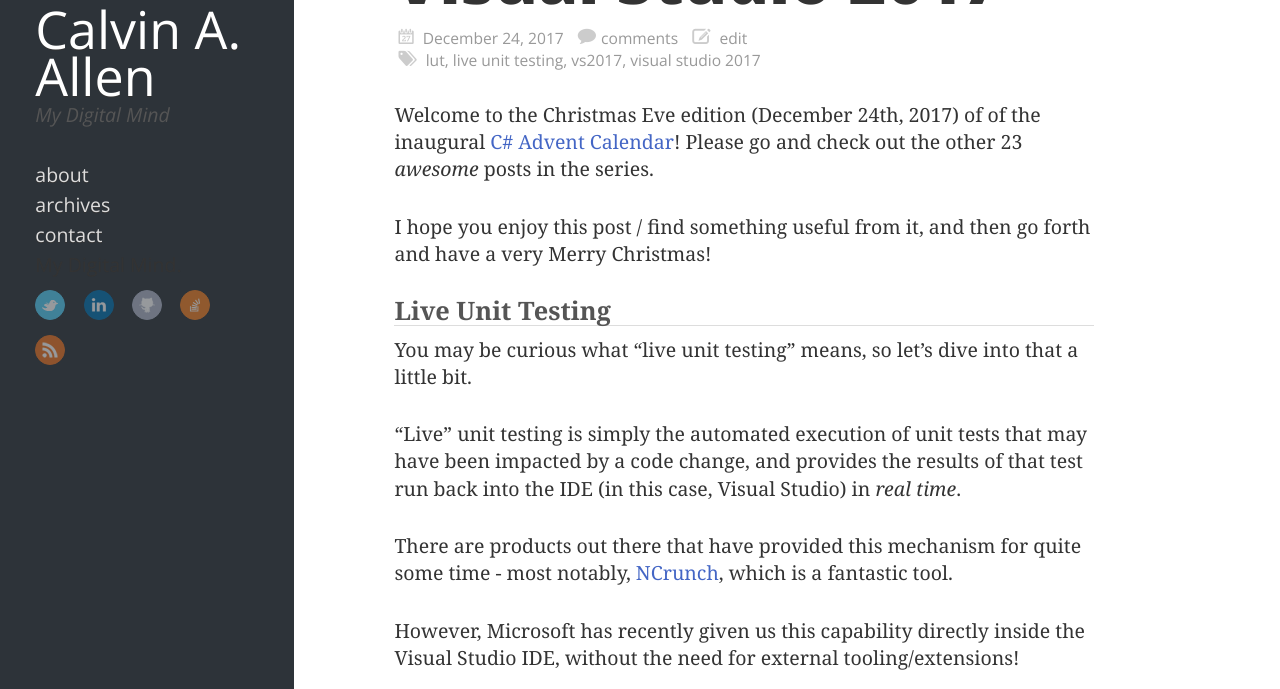
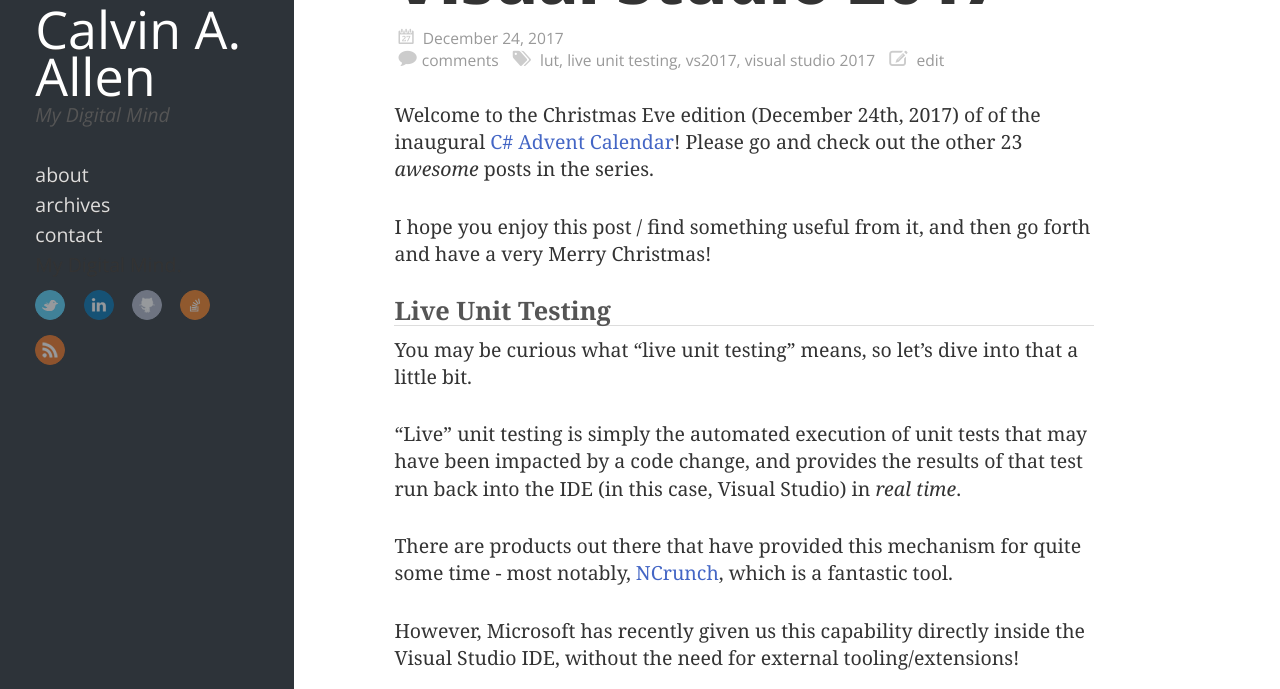
Before and after one commit to datpth19/calvinallen.net, a Jekyll site: the page built from index.html, in a window 1280 px wide and 900 px high, scrolled down 13809 px, cut to the strip 211-900 px from the top of the window. Built offline with Jekyll 4.4.1, drawn with Linux system fonts in a browser that asks for light colours; the list of posts is cut into pages by our own code; some of the changed text lies outside the part shown.

Commit message:
moving post meta around

```diff
--- a/_includes/post/meta.html
+++ b/_includes/post/meta.html
@@ -1,11 +1,11 @@
 <div class="meta">
-	<span class="date">{% include post/date.html %}{{ time }}</span>
+  <span class="date">{% include post/date.html %}{{ time }}</span>
+  <br />
 	{% if site.disqus_short_name and site.disqus_show_comment_count == true %}
 		{% include post/comments_link.html %}
-	{% endif %}
-	<span class="edit">{% include post/edit.html %}</span>
-	<br/>
+  {% endif %}
 	<span class="tags">
 		{% include post/tags.html %}
-	</span>
+  </span>
+  <span class="edit">{% include post/edit.html %}</span>
 </div>
```
